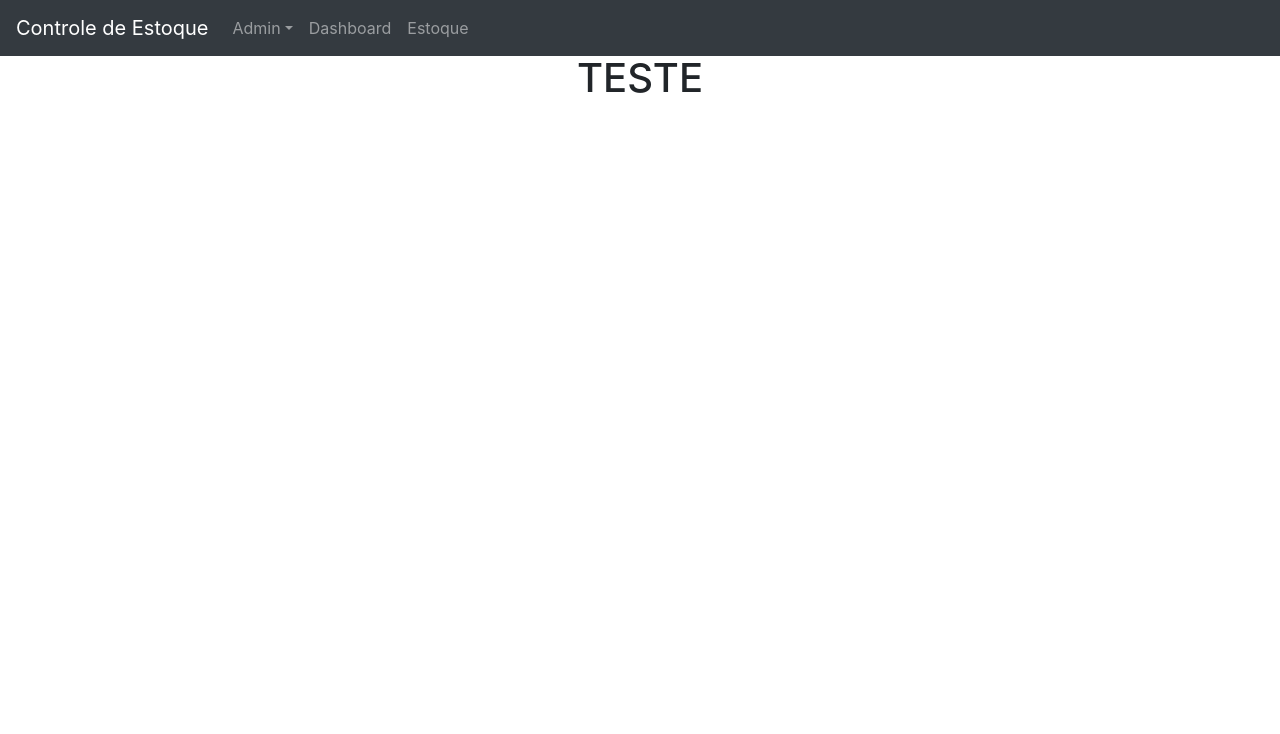
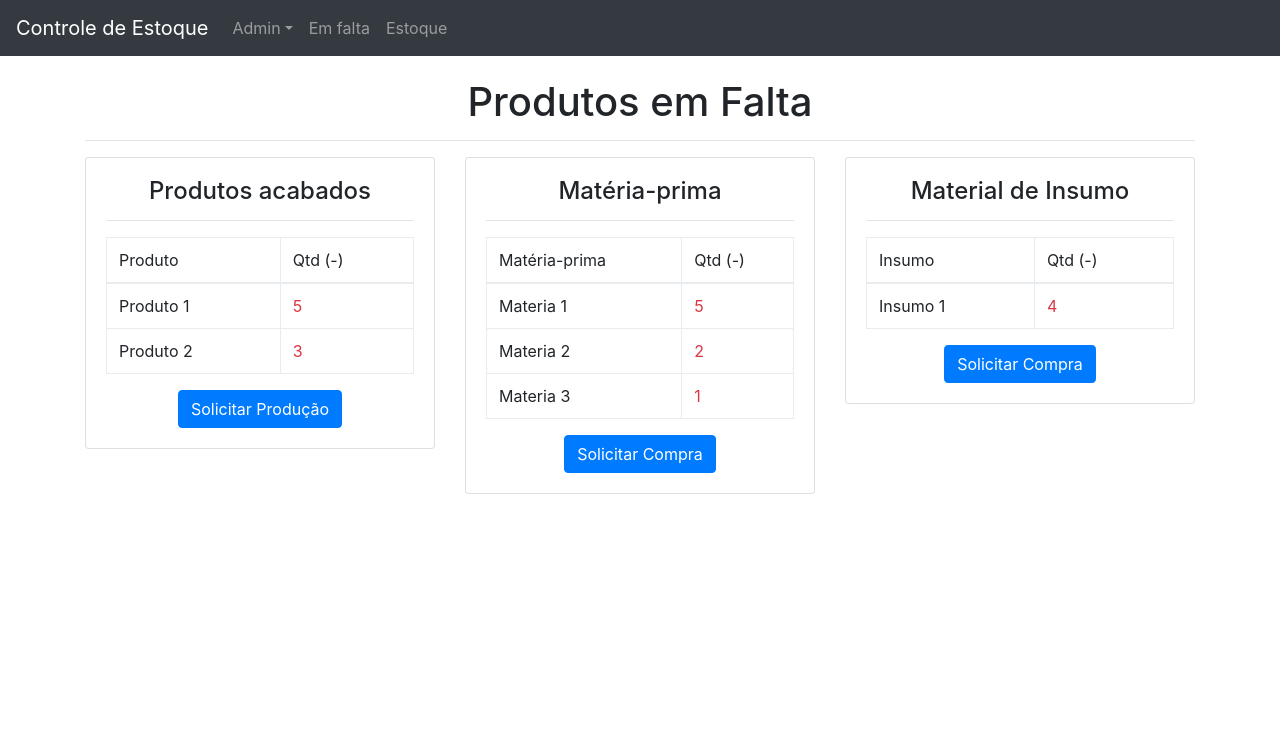
Before and after one commit to frdev/unicsulerp, a CodeIgniter app: page /erp/index.php/produtos/index in a window 1280 px wide. Shown: the top 734 px of the page. Run offline with CodeIgniter, Linux system fonts and the light colour scheme; some libraries are stand-ins or nearby versions.

Commit message:
Novas alteracoes

```diff
--- a/application/config/autoload.php
+++ b/application/config/autoload.php
@@ -58,7 +58,7 @@ $autoload['packages'] = array();
 |
 |	$autoload['libraries'] = array('user_agent' => 'ua');
 */
-$autoload['libraries'] = array('database');
+$autoload['libraries'] = array('database', 'session');
 
 /*
 | -------------------------------------------------------------------
--- a/application/config/routes.php
+++ b/application/config/routes.php
@@ -49,6 +49,6 @@ defined('BASEPATH') OR exit('No direct script access allowed');
 | Examples:	my-controller/index	-> my_controller/index
 |		my-controller/my-method	-> my_controller/my_method
 */
-$route['default_controller'] = 'produtos';
+$route['default_controller'] = 'login';
 $route['404_override'] = '';
 $route['translate_uri_dashes'] = FALSE;
--- a/application/controllers/Produtos.php
+++ b/application/controllers/Produtos.php
@@ -7,7 +7,7 @@ class Produtos extends CI_Controller
 	public function index()
 	{
 		$this->load->view('menu');
-		$this->load->view('index');
+		$this->load->view('painel');
 		$this->load->view('rodape');
 	}
 
@@ -45,6 +45,13 @@ class Produtos extends CI_Controller
 				redirect($url);
 			}
 		}
+	}
+
+	public function painel()
+	{
+		$this->load->view('menu');
+		$this->load->view('painel');
+		$this->load->view('rodape');
 	}
 
 	public function editar($id=NULL){
--- a/application/views/index.php
+++ b/application/views/index.php
@@ -1,4 +1,68 @@
 <?php
 defined('BASEPATH') OR exit('No direct script access allowed');
 ?>
-<h1 class="text-center">TESTE</h1>
+
+<html lang="en">
+  <head>
+    <meta charset="utf-8">
+    <meta http-equiv="X-UA-Compatible" content="IE=edge">
+    <meta name="viewport" content="width=device-width, initial-scale=1, shrink-to-fit=no">
+    <!-- The above 3 meta tags *must* come first in the head; any other head content must come *after* these tags -->
+    <meta name="description" content="">
+    <meta name="author" content="">
+    <link rel="icon" href="../img/favctc.ico">
+
+    <title>Controle de Estoque</title>
+
+    <!-- Bootstrap core CSS
+    <link href="/ci/bootstrap/css/bootstrap.min.css" rel="stylesheet">-->
+    <link rel="stylesheet" href="https://maxcdn.bootstrapcdn.com/bootstrap/4.0.0-beta/css/bootstrap.min.css" integrity="sha384-/Y6pD6FV/Vv2HJnA6t+vslU6fwYXjCFtcEpHbNJ0lyAFsXTsjBbfaDjzALeQsN6M" crossorigin="anonymous">
+
+    <!-- Custom styles for this template -->
+    <link href="/erp/bootstrap/css/sticky-footer.css" rel="stylesheet">
+
+    <!-- Font awesome -->
+    <link href="/erp/awesome/css/font-awesome.min.css" rel="stylesheet">
+
+  </head>
+  	<body>
+		<div class="container">
+			<div class="row" style="margin-top: 9.5%;">
+				<div class="col-4"></div>
+				<div class="col-4">
+					<div class="card">
+						<div class="card-body">
+							<h4 class="card-title text-center">Controle de Estoque</h4>
+							<hr>
+							<form action="<?=base_url('login/validarlogin')?>" method="post">
+								<div class="input-group">
+									<span class="input-group-addon" id="sizing-addon1">@</span>
+									<input type="text" class="form-control" name="usuario" id="usuario" placeholder="Usuário" />
+								</div>
+								<br>
+								<div class="input-group">
+									<span class="input-group-addon" id="sizing-addon2">@</span>
+									<input type="password" class="form-control" name="senha" id="senha" placeholder="Senha" />
+								</div>
+								<br>
+								<input type="submit" class="btn btn-success" value="Entrar">
+								<input type="reset" class="btn btn-light" value="Limpar">
+							</form>
+						</div>
+					</div>
+				</div>
+				<div class="col-4"></div>
+			</div>
+		</div>
+	<footer class="footer">
+      <div class="container-fluid">
+        <span class="text-muted">Projeto - Controle de Estoque - Unicsul 2017</span>
+      </div>
+    </footer>
+    <!-- Optional JavaScript -->
+    <!-- jQuery first, then Popper.js, then Bootstrap JS -->
+    <script src="https://code.jquery.com/jquery-3.2.1.slim.min.js" integrity="sha384-KJ3o2DKtIkvYIK3UENzmM7KCkRr/rE9/Qpg6aAZGJwFDMVNA/GpGFF93hXpG5KkN" crossorigin="anonymous"></script>
+    <script src="https://cdnjs.cloudflare.com/ajax/libs/popper.js/1.11.0/umd/popper.min.js" integrity="sha384-b/U6ypiBEHpOf/4+1nzFpr53nxSS+GLCkfwBdFNTxtclqqenISfwAzpKaMNFNmj4" crossorigin="anonymous"></script>
+    <script src="https://maxcdn.bootstrapcdn.com/bootstrap/4.0.0-beta/js/bootstrap.min.js" integrity="sha384-h0AbiXch4ZDo7tp9hKZ4TsHbi047NrKGLO3SEJAg45jXxnGIfYzk4Si90RDIqNm1" crossorigin="anonymous"></script>
+  </body>
+</html>
--- a/application/views/menu.php
+++ b/application/views/menu.php
@@ -19,10 +19,10 @@ defined('BASEPATH') OR exit('No direct script access allowed');
     <link rel="stylesheet" href="https://maxcdn.bootstrapcdn.com/bootstrap/4.0.0-beta/css/bootstrap.min.css" integrity="sha384-/Y6pD6FV/Vv2HJnA6t+vslU6fwYXjCFtcEpHbNJ0lyAFsXTsjBbfaDjzALeQsN6M" crossorigin="anonymous">
 
     <!-- Custom styles for this template -->
-    <link href="/ci/bootstrap/css/sticky-footer.css" rel="stylesheet">
+    <link href="/erp/bootstrap/css/sticky-footer.css" rel="stylesheet">
 
     <!-- Font awesome -->
-    <link href="/ci/awesome/css/font-awesome.min.css" rel="stylesheet">
+    <link href="/erp/awesome/css/font-awesome.min.css" rel="stylesheet">
 
   </head>
 
@@ -41,7 +41,7 @@ defined('BASEPATH') OR exit('No direct script access allowed');
             </div>
           </li>
           <li class="nav-item">
-            <a class="nav-link" href="<?=base_url('');?>">Dashboard<span class="sr-only">(current)</span></a>
+            <a class="nav-link" href="<?=base_url('produtos/painel');?>">Em falta<span class="sr-only">(current)</span></a>
           </li>
           <li class="nav-item">
             <a class="nav-link" href="<?=base_url('produtos/listarprodutos');?>">Estoque</a>
--- /dev/null
+++ b/application/views/painel.php
@@ -0,0 +1,99 @@
+<?php
+defined('BASEPATH') OR exit('No direct script access allowed');
+?>
+<br>
+<div class="container">
+	<div class="row">
+		<div class="col-12">
+			<h1 class='text-center'>Produtos em Falta</h1>
+			<hr>
+		</div>
+		<div class="col-4">
+			<div class="card">
+				<div class="card-body text-center">
+					<h4 class="card-title">Produtos acabados</h4>
+					<hr>
+					<p class="card-text text-danger">
+						<table class="table table-bordered">
+						<thead>
+							<tr>
+								<td>Produto</td>
+								<td>Qtd (-)</td>
+							</tr>
+						</thead>
+						<tbody>
+							<tr>
+								<td>Produto 1</td>
+								<td class="text-danger">5</td>
+							</tr>
+							<tr>
+								<td>Produto 2</td>
+								<td class="text-danger">3</td>
+							</tr>
+						</tbody>
+						</table>
+					</p>
+					<a href="#" class="btn btn-primary">Solicitar Produção</a>
+				</div>
+			</div>
+		</div>
+		<div class="col-4">
+			<div class="card">
+				<div class="card-body text-center">
+					<h4 class="card-title">Matéria-prima</h4>
+					<hr>
+					<p class="card-text text-danger">
+						<table class="table table-bordered">
+						<thead>
+							<tr>
+								<td>Matéria-prima</td>
+								<td>Qtd (-)</td>
+							</tr>
+						</thead>
+						<tbody>
+							<tr>
+								<td>Materia 1</td>
+								<td class="text-danger">5</td>
+							</tr>
+							<tr>
+								<td>Materia 2</td>
+								<td class="text-danger">2</td>
+							</tr>
+							<tr>
+								<td>Materia 3</td>
+								<td class="text-danger">1</td>
+							</tr>
+						</tbody>
+						</table>
+					</p>
+					<a href="#" class="btn btn-primary">Solicitar Compra</a>
+				</div>
+			</div>
+		</div>
+		<div class="col-4">
+			<div class="card">
+				<div class="card-body text-center">
+					<h4 class="card-title">Material de Insumo</h4>
+					<hr>
+					<p class="card-text text-danger">
+						<table class="table table-bordered">
+						<thead>
+							<tr>
+								<td>Insumo</td>
+								<td>Qtd (-)</td>
+							</tr>
+						</thead>
+						<tbody>
+							<tr>
+								<td>Insumo 1</td>
+								<td class="text-danger">4</td>
+							</tr>
+						</tbody>
+						</table>
+					</p>
+					<a href="#" class="btn btn-primary">Solicitar Compra</a>
+				</div>
+			</div>
+		</div>
+	</div>
+</div>
```
Also changed, not shown: application/controllers/Login.php (added, +42 -0 lines), application/controllers/Usuarios.php (+45 -12 lines), application/models/Usuarios_model.php (+20 -2 lines), application/views/infousuario.php (added, +44 -0 lines), application/views/listarusuarios.php (+3 -13 lines).
